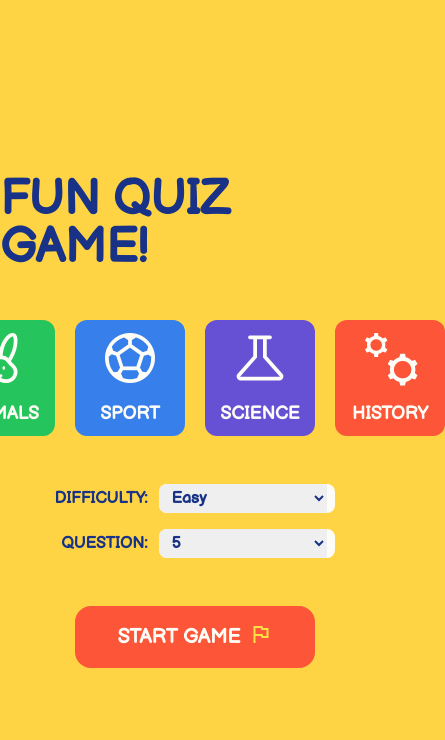
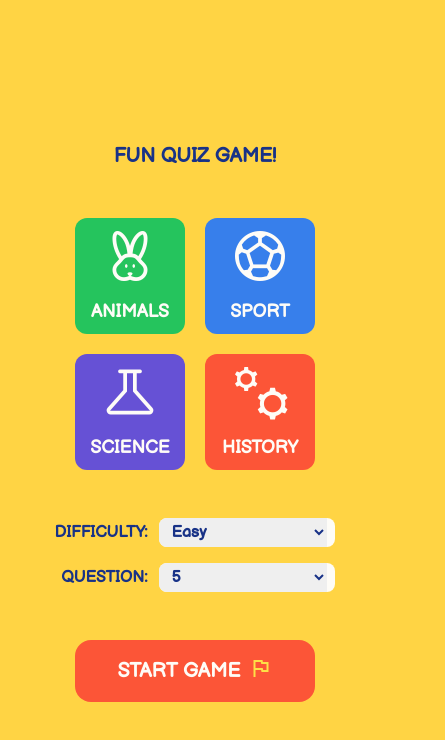
Before and after one commit to Nikkihosseini/QuizGame, a React (Vite) app: page / in a window 390 px wide. Shown: the top 740 px of the page, 445 px wide, since content can reach past the window. Built offline with nearby package versions, Linux system fonts and the light colour scheme.

Commit message:
feat(responsive): make entire project responsive

```diff
--- a/src/Pages/Home.jsx
+++ b/src/Pages/Home.jsx
@@ -54,16 +54,22 @@ export default function Home(){
        <>
            <div className="flex flex-col items-center justify-center w-screen h-screen gap-12 uppercase">
               <div>
-                  <h1 className="text-5xl">fun quiz game!</h1>
+                  <h1 className="text-xl sm:text-5xl">fun quiz game!</h1>
               </div>
-              <div className="flex items-center gap-5">
-                  <QuizTopic onClick={()=>handleCategory('animals')} color='#25c45d' hoverColor='#1fa74e' svg='cruelty_free' topic='Animals'/>
+              <div className="flex items-center gap-5 justify-center flex-wrap md:flex-nowrap">
+
+                 <div className="flex items-center gap-5">
+                   <QuizTopic onClick={()=>handleCategory('animals')} color='#25c45d' hoverColor='#1fa74e' svg='cruelty_free' topic='Animals'/>
 
                   <QuizTopic onClick={()=>handleCategory('sport')} color='#377feb' hoverColor='#2e6cd1' svg='sports_soccer' topic='Sport'/>
+                 </div>
 
-                  <QuizTopic onClick={()=>handleCategory('science')} color='#6651d5' hoverColor='#5644b3' svg='science' topic='science'/>
+                 <div className="flex items-center gap-5">
+                   <QuizTopic onClick={()=>handleCategory('science')} color='#6651d5' hoverColor='#5644b3' svg='science' topic='science'/>
 
                   <QuizTopic onClick={()=>handleCategory('history')} color='#fc5537' hoverColor='#e04b2f' svg='manufacturing' topic='History'/>
+                 </div>
+
               </div>
               <div className="flex flex-col items-end gap-4">
                   <SelectField
--- a/src/Pages/QuestionPage.jsx
+++ b/src/Pages/QuestionPage.jsx
@@ -96,7 +96,7 @@ export default function QuestionPage() {
           </div>
         </>
       ) : (
-        <div className="flex flex-col items-center gap-y-5">
+        <div className="flex flex-col items-center text-center gap-y-5">
             <p className="flex items-center justify-center text-2xl">
                 🎉 Quiz Finished! Your score: {state.score} / {totalQuestions}
             </p>
```
Also changed, not shown: public/img/Screenshot 2025-09-19 191727.png (added).
